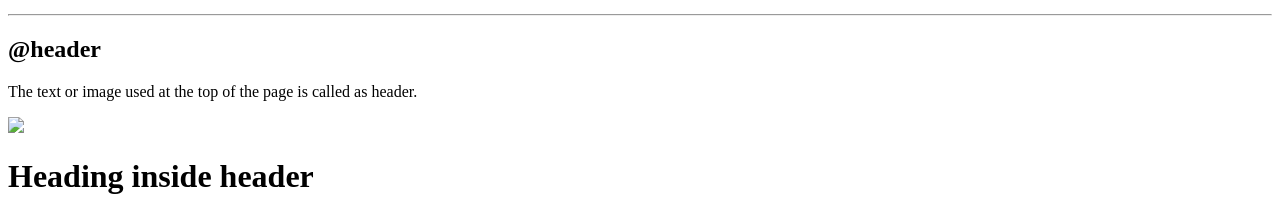
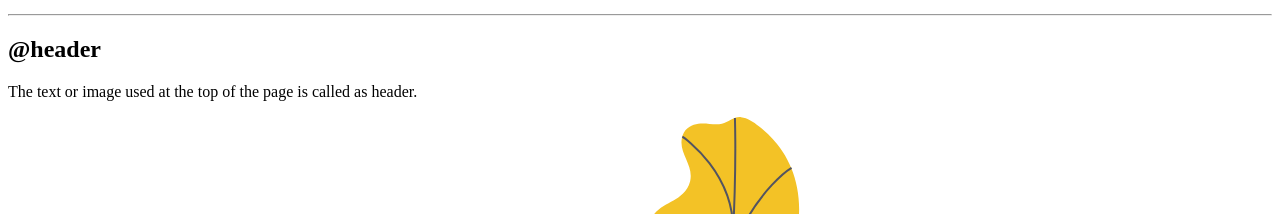
Before and after one commit to Amandeep-sinha/component_lib_html, a plain HTML site: page index.html in a window 1280 px wide. Shown: the part 1894-2108 px from the top of the page. Drawn offline with Linux system fonts and the light colour scheme.

Commit message:
Update index.html

```diff
--- a/index.html
+++ b/index.html
@@ -115,7 +115,7 @@
     <p>The text or image used at the top of the page is called as header.</p>
 
     <header>
-        <img src="/https://github.com/ads3342/component_Library/blob/main/image/img2.svg">
+        <img src="img2.svg">
 
         <h1>Heading inside header</h1>
         <h3>> importing image directly from social profiles</h3>
```
